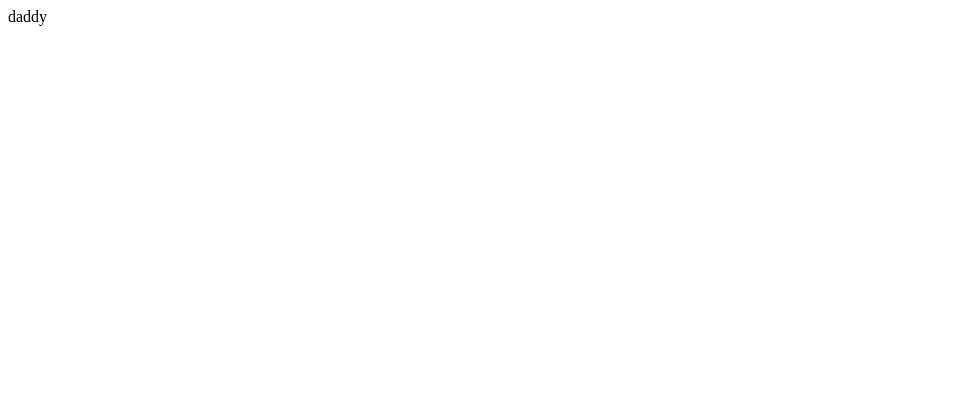
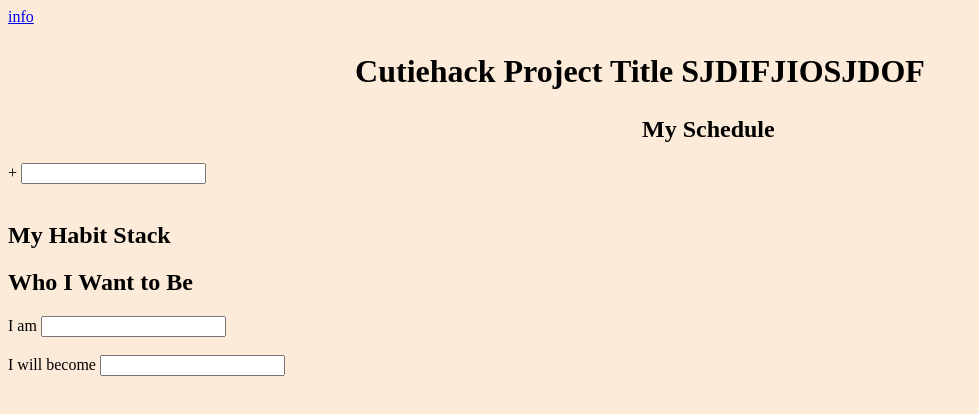
Before and after one commit to jakecreate/CUTIEH22_productivity_app, a plain HTML site: page index.html in a window 1280 px wide. Shown: the whole page, without its empty margins (0-979 px from the left). Drawn offline with Linux system fonts and the light colour scheme.

Commit message:
raw html format

```diff
--- a/index.html
+++ b/index.html
@@ -4,9 +4,74 @@
     <meta charset="UTF-8">
     <meta http-equiv="X-UA-Compatible" content="IE=edge">
     <meta name="viewport" content="width=device-width, initial-scale=1.0">
-    <title>Document</title>
+    <title> cutiehack project </title>
+
+<style>
+body {background-color:rgb(251, 235, 216)}
+h1   {
+font-size:200%;
+text-align: center;
+}
+.column{
+    float: left;
+    width: 50%;
+    padding: 1px;
+}
+
+</style>
+
 </head>
 <body>
-    daddy
+    <section = "info"></section>
+    <a href="google.com"> info </a>
+    <section class="nav-bar">
+    <h1> Cutiehack Project Title SJDIFJIOSJDOF </h1>
+
+
+    </section>
+    <div class = "column"></div>
+    <section class = "my-schedule">
+    <h2> My Schedule </h2>
+    <form>+
+    <input type = "text" name = "task">
+    <br> <br>
+
+
+    </form>
+
+    </section>
+
+    <section class = "habit-stack">
+    </div>
+    <h2> My Habit Stack </h2>
+
+
+    </section>
+    <section class = "i-am">
+    <h2> Who I Want to Be </h2>
+
+
+    <form>I am
+        <input type = "text" name = "I am">
+        <br> <br>
+
+
+        </form>
+
+        <form> I will become
+            <input type = "text" name = "I will">
+            <br> <br>
+
+
+            </form>
+    </section>
+
+    <section class = "pet image">
+    </section>
+
+
+
+
+
 </body>
 </html>
--- /dev/null
+++ b/main.css
@@ -0,0 +1,3 @@
+h2 {
+size:20px;
+}
```
